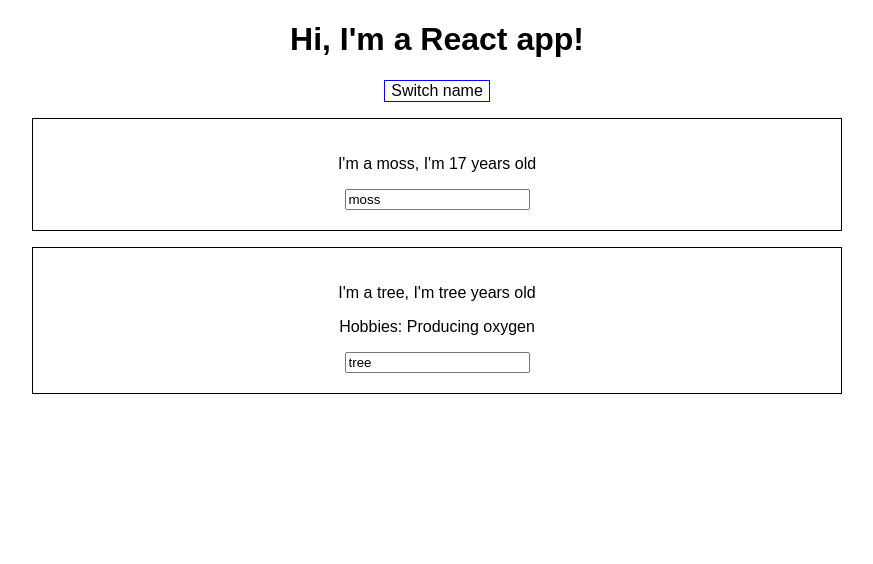
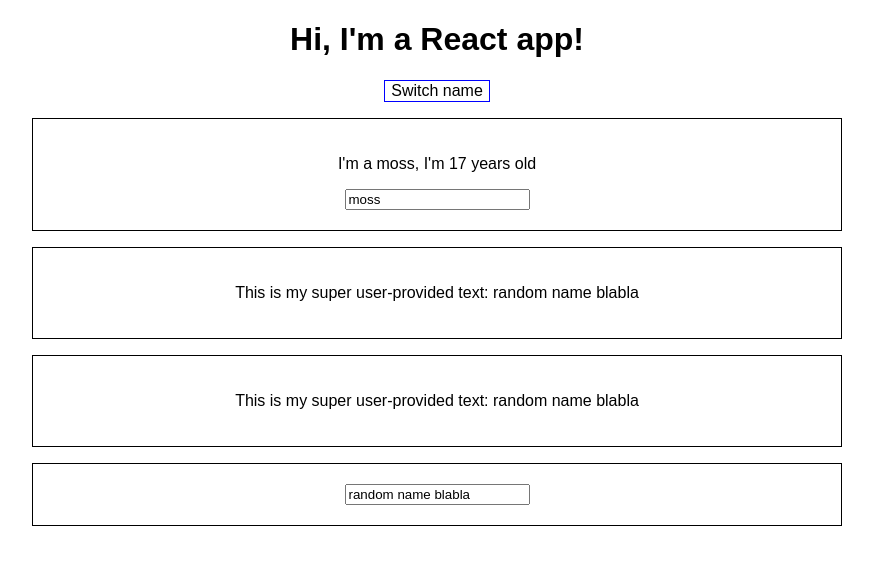
Before and after one commit to Mossie93/react-complete-guide, a React (Create React App) app: page / in a window 1280 px wide. Shown: the top 564 px of the page, without its empty margins (203-1076 px from the left). Built offline with nearby package versions, Linux system fonts and the light colour scheme.

Commit message:
Finish homework: add state, change handler and components to mainapp component

```diff
--- a/src/App.js
+++ b/src/App.js
@@ -1,13 +1,16 @@
 import React, { Component } from 'react';
 import './App.css';
 import Person from './Person/Person';
+import UserInput from './UserInput/UserInput';
+import UserOutput from './UserOutput/UserOutput';
 
 class App extends Component {
   state = {
     persons: [
       { name: 'moss', age: 17 },
       { name: 'tree', age: 104 }
-    ]
+    ],
+    username: 'random name blabla'
   }
 
   switchNameHandler = (newName) => {
@@ -26,6 +29,10 @@ class App extends Component {
       { name: event.target.value, age: 17 },
       { name: 'tree', age: 104 }
     ]})
+  }
+
+  usernameChangeHandler  = (event)=> {
+    this.setState({username: event.target.value})
   }
 
   render() {
@@ -50,11 +57,10 @@ class App extends Component {
           click={this.switchNameHandler.bind(this, 'Appa')}
           changed={this.nameChangeHandler}
         />
-        <Person
-          name={this.state.persons[1].name}
-          age={this.state.persons[1].name}>
-            Hobbies: Producing oxygen
-        </Person>
+
+        <UserOutput username={this.state.username}></UserOutput>
+        <UserOutput username={this.state.username}></UserOutput>
+        <UserInput changed={this.usernameChangeHandler} username={this.state.username}></UserInput>
       </div>
     );
   }
```
